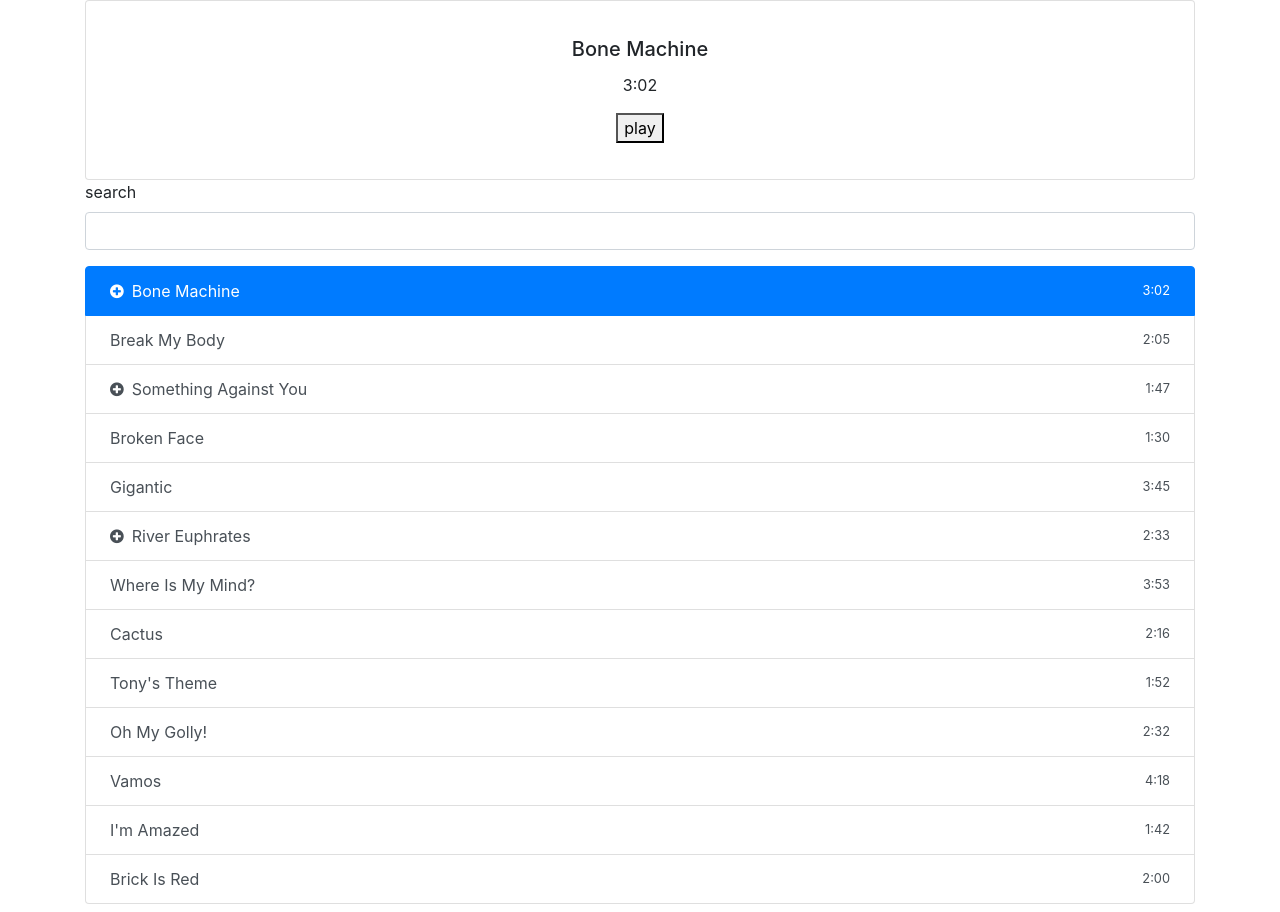
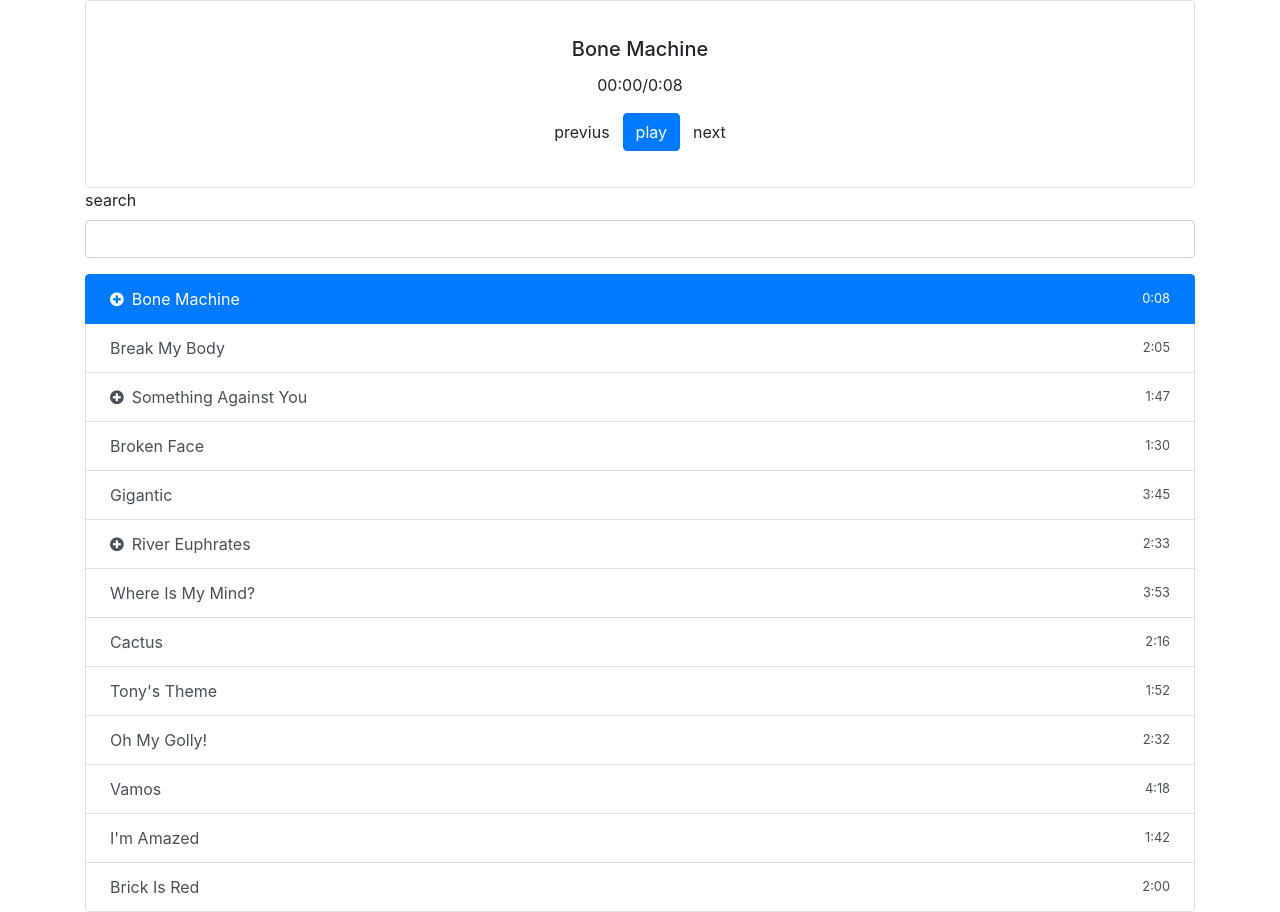
Before and after one commit to sarassoroberto/react-01, a React (Create React App) app: page / in a window 1280 px wide. Built offline with nearby package versions, Linux system fonts and the light colour scheme.

Commit message:
play and  stop funzonante con un solo pezzo mp3 cavallo

```diff
--- a/src/App.js
+++ b/src/App.js
@@ -11,8 +11,11 @@ import SearchBar from './SearchBar/SearchBar';
 function App() {
 
    const [mediaState,setMediaState] =  useState({
-         current:playlist[0]
+         current:playlist[0],
+         autoplay:false
       })
+
+   const [searchResult,setSearchResult] =  useState(playlist)
 
    const songChange = (id_song) => {
       const newCurrent = playlist.find((song) => {
@@ -20,26 +23,51 @@ function App() {
       })
 
       setMediaState({
-         current:newCurrent
+         current:newCurrent,
+         autoplay: true
       })
 
       console.log("DENTRO APP ::songChange",newCurrent);
    }
 
-   const searchSong = (titolo) => {
-      console.log("APP",titolo,playlist);
+   const searchSong = (parola_da_cercare) => {
+      //console.log("APP",titolo,playlist);
 
-      const risultato = playlist.filter((song)=>{
+      const result = playlist.filter((song)=>{
             // come cerco una parola dentro una stringa in js
-            return song.title.search(titolo)
-
+            const criteria = new RegExp('^'+parola_da_cercare,'i');
+            return song.title.search(criteria) !== -1;
       })
 
-      console.log(risultato)
+
+      //console.log(risultato)
+      setSearchResult(result)
+      // console.log(risultato)
 
    }
 
-  const songlist = playlist.map((song) => {
+   const onNextPress = () => {
+      const index = playlist.findIndex( song => mediaState.current.id === song.id)
+      //console.log("app::onNextPress",playlist[index+1])
+      setMediaState({
+         current:playlist[index+1],
+         autoplay: true
+      })
+   }
+
+   const onPreviusPress = () => {
+      const index = playlist.findIndex( song => mediaState.current.id === song.id)
+      //console.log("app::onNextPress",playlist[index+1])
+      setMediaState({
+         current:playlist[index-1],
+         autoplay: true
+      })
+   }
+
+
+
+   const songlist = searchResult.map((song) => {
+                  // console.log("ACTIVE --> ",song.id===mediaState.current.id,song.id,mediaState.current.id)
                   return  (
                            <ListGroupItem
                               key={song.id}
@@ -49,13 +77,20 @@ function App() {
                               id={song.id}
                               active={song.id===mediaState.current.id}
                               change = {songChange}
+
                            />)
   })
 
   //console.log(mediaState.current.title)
 
   return (<div className="app container">
-               <MediaPlayer song = {mediaState.current}/>
+
+               <MediaPlayer song = {mediaState.current}
+                            onNextPress = {onNextPress}
+                            onPreviusPress = {onPreviusPress}
+                            autoplay={mediaState.autoplay}
+               />
+
                <SearchBar onSearch={searchSong} />
                <ListGroup header="nome playlist">
                   {songlist}
--- a/src/ListGroupItem/ListGroupItem.js
+++ b/src/ListGroupItem/ListGroupItem.js
@@ -10,7 +10,7 @@ const ListGroupItem = (props) => {
 
     const [statoDelPannello,impostaStatoDelPannello] = useState(inizio)
 
-    const [active,setActive] = useState(props.active)
+    //const [active,setActive] = useState(props.active)
 
     const toggleContent = (e) => {
 
@@ -20,16 +20,9 @@ const ListGroupItem = (props) => {
         impostaStatoDelPannello(nuovoStato)
     }
 
-    const selectItem = () => {
-        console.log("DENTRO LIST GROUP -- selectItem",props.id)
-        const newActive = setActive(!active)
-        setActive(newActive)
-        // lo stato active deve cambiare diventare true
-        props.change(props.id)
-    }
 
     // true / false
-    const activeClass = active  ? 'active' : null
+    const activeClass = props.active  ? 'active' : null
     const width = {padding:"0 1. 5rem"}
     const itemHeight = {height:"1.5rem","align-items":"center"}
 
@@ -41,7 +34,7 @@ const ListGroupItem = (props) => {
                               : <div style={width}></div>
                 }
 
-                <div className="header flex-grow-1" onClick={selectItem}>
+                <div className="header flex-grow-1" onClick={()=> props.change(props.id)}>
                         {props.header}
                 </div>
 
--- a/src/MediaPlayer/MediaPlayer.js
+++ b/src/MediaPlayer/MediaPlayer.js
@@ -6,7 +6,35 @@ class MediaPlayer extends Component {
         super(props)
         this.player = new Audio()
         this.player.src = "https://www.w3schools.com/jsref/horse.ogg";
+
+        this.player.ontimeupdate  = this.ontimeupdate
+        this.player.onended  = () => this.setState({playing:false})
+        this.player.onended  = () => this.setState({playing:false})
+        this.player.onpause = () => this.setState({playing:false})
+
+        this.state = {
+            currentTime:"00:00",
+            playing : false
+        }
     }
+
+    ontimeupdate = (e) => {
+        //console.log(this.player.currentTime)
+        this.setState({currentTime:this.player.currentTime,playing:true})
+    }
+
+    playHandler = () => {
+        console.log("play")
+        this.player.play()
+
+    }
+
+    pauseHandler = () => {
+        console.log("pause")
+        this.player.pause()
+    }
+
+
 
     render() {
         //console.log("MediaPlayer :: ",this.props.song);
@@ -16,9 +44,15 @@ class MediaPlayer extends Component {
                 <div class="card p-3">
                     <div class="card-body text-center">
                         <h5 class="card-title">{song.title}</h5>
-                        <p class="card-text">{song.time}</p>
+                            <p class="card-text">{this.state.currentTime}/{song.time}</p>
                         <div>
-                           <button onClick={()=>{this.player.play()}} >play</button>
+                           <button className="btn" onClick={() => {this.props.onPreviusPress()}} >previus</button>
+
+                           {this.state.playing ?  <button className="btn btn-danger" onClick={this.pauseHandler} >pause</button>  :
+                                                  <button className="btn btn-primary" onClick={this.playHandler} >play</button>
+                                                  }
+
+                           <button className="btn" onClick={() => {this.props.onNextPress()}} >next</button>
                         </div>
                     </div>
                 </div>
--- a/src/TimeUtils/TimeFormattter.js
+++ b/src/TimeUtils/TimeFormattter.js
@@ -4,7 +4,7 @@ const toMMSS = (sec_num) => {
     //var sec_num = parseInt(this, 10); // don't forget the second param
     const hours   = Math.floor(sec_num / 3600);
     let  minutes = Math.floor((sec_num - (hours * 3600)) / 60);
-    let  seconds = sec_num - (hours * 3600) - (minutes * 60);
+    let  seconds = Math.floor(sec_num - (hours * 3600) - (minutes * 60));
 
     //if (hours   < 10) {hours   = "0"+hours;}
     if (minutes < 10) {minutes = "0"+minutes;}
--- a/src/playlist.json
+++ b/src/playlist.json
@@ -2,8 +2,9 @@
     {
         "id":1,
         "title": "Bone Machine",
-        "time": "3:02",
-        "note": "Lorem ipsum dolor  consectetur nunc vel pellentesque massa tristique."
+        "time": "0:08",
+        "note": "Lorem ipsum dolor  consectetur nunc vel pellentesque massa tristique.",
+        "src" : "http://www.noiseaddicts.com/samples_1w72b820/2514.mp3"
     },
     {
         "id":2,
```
Also changed, not shown: 1 other file (tests, documents, lock files or other folders). Lines whose indentation alone changed are shown as unchanged.
